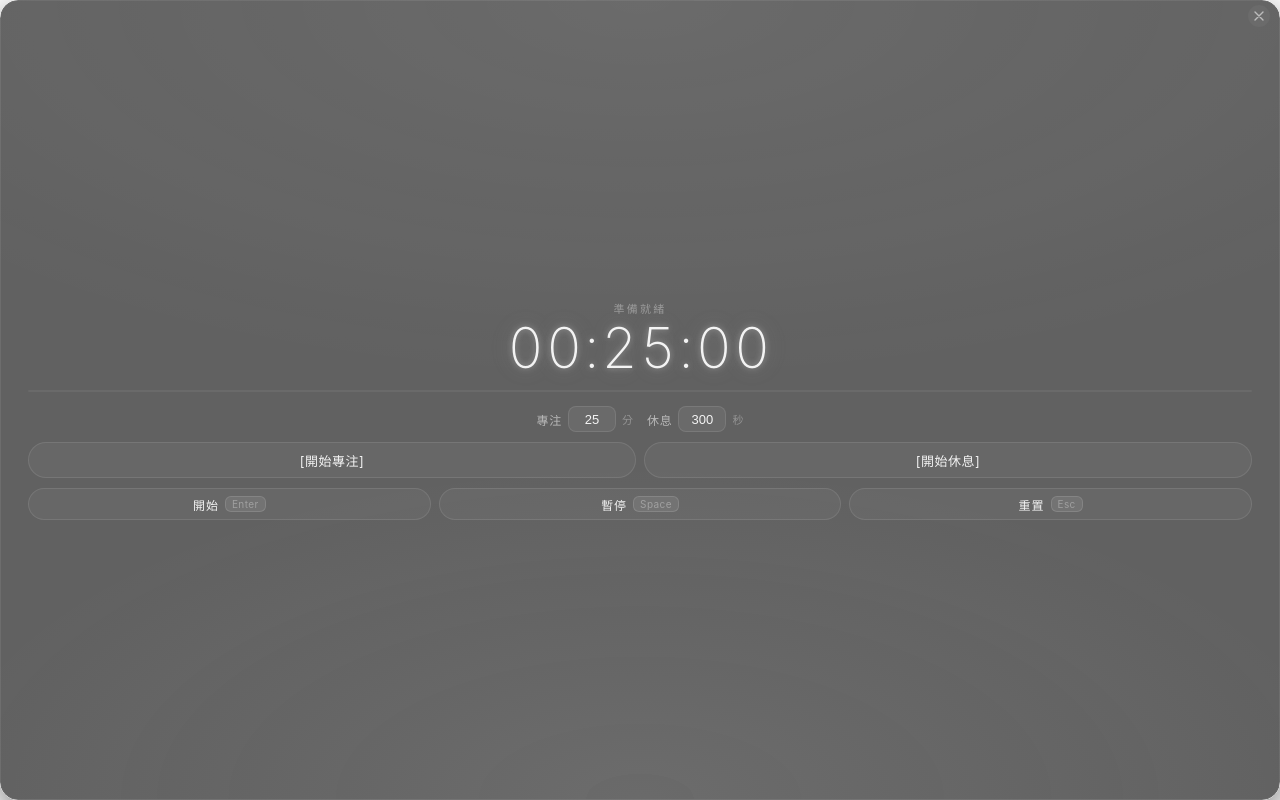
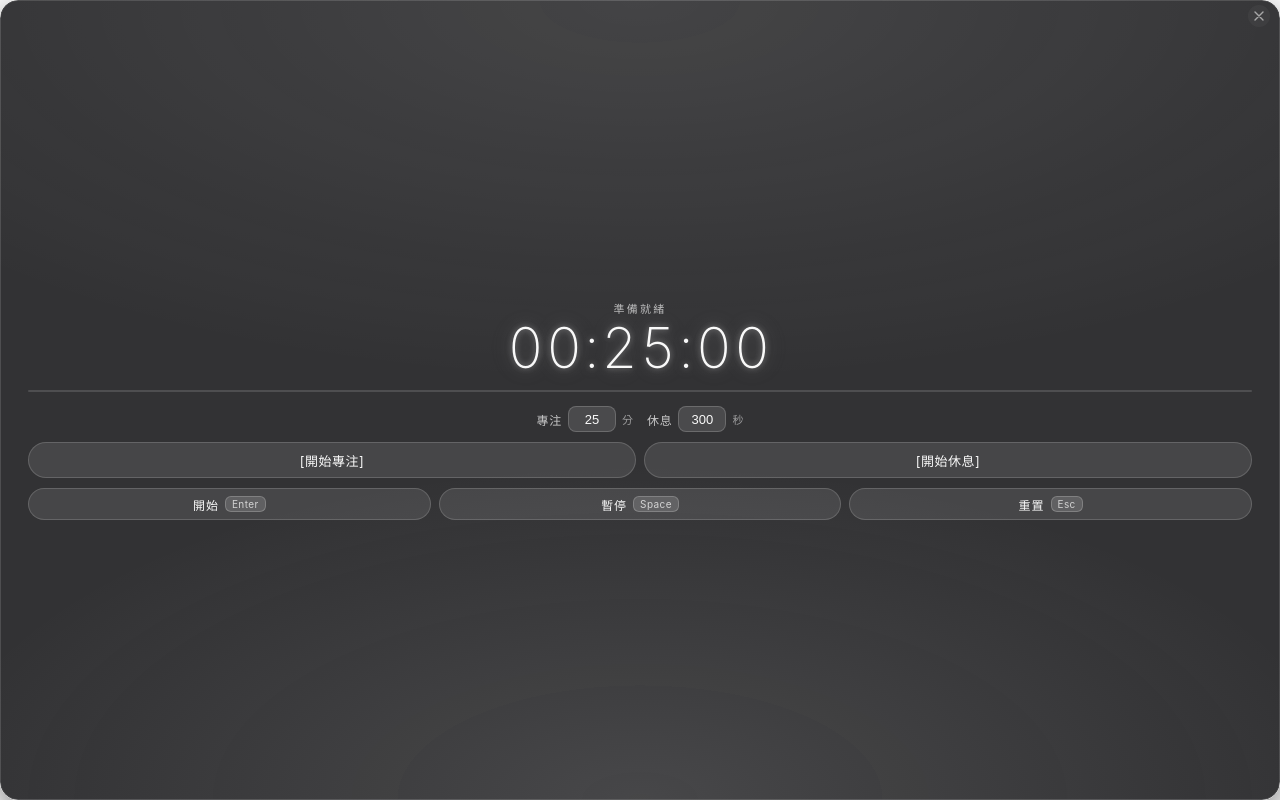
Before and after one commit to chouys00/MitaTime, a React (Vite) app: page / in a window 1280 px wide. Built offline with nearby package versions, Linux system fonts and the light colour scheme.

Commit message:
style(global): 調整主題變數與控制項對比度

```diff
--- a/src/renderer/styles/global.css
+++ b/src/renderer/styles/global.css
@@ -16,13 +16,13 @@
   --mode-accent: var(--color-idle-accent);
 
   /* 文字 */
-  --text-primary: rgba(255, 255, 255, 0.92);
-  --text-muted: rgba(255, 255, 255, 0.55);
-  --text-soft: rgba(255, 255, 255, 0.32);
+  --text-primary: rgba(255, 255, 255, 0.97);
+  --text-muted: rgba(255, 255, 255, 0.72);
+  --text-soft: rgba(255, 255, 255, 0.52);
 
-  /* 玻璃 */
-  --glass-bg: rgba(30, 30, 30, 0.7);
-  --glass-border: rgba(255, 255, 255, 0.08);
+  /* 玻璃（底色不透明一些，字比較清楚） */
+  --glass-bg: rgba(22, 22, 24, 0.88);
+  --glass-border: rgba(255, 255, 255, 0.14);
   --glass-radius: 18px;
 
   font-family:
@@ -81,8 +81,8 @@ body,
   position: absolute;
   inset: 0;
   background: var(--glass-bg);
-  backdrop-filter: blur(18px) saturate(140%);
-  -webkit-backdrop-filter: blur(18px) saturate(140%);
+  backdrop-filter: blur(20px) saturate(140%);
+  -webkit-backdrop-filter: blur(20px) saturate(140%);
   border: 1px solid var(--glass-border);
   border-radius: var(--glass-radius);
   pointer-events: none;
@@ -90,12 +90,12 @@ body,
   background-image:
     radial-gradient(
       120% 80% at 50% 0%,
-      rgba(255, 255, 255, 0.06) 0%,
+      rgba(255, 255, 255, 0.09) 0%,
       transparent 60%
     ),
     radial-gradient(
       80% 60% at 50% 100%,
-      rgb(var(--mode-glow) / 0.08) 0%,
+      rgb(var(--mode-glow) / 0.12) 0%,
       transparent 70%
     );
   transition: background-image 600ms ease;
@@ -180,7 +180,7 @@ body,
   letter-spacing: 0.2em;
   text-transform: uppercase;
   color: var(--text-muted);
-  opacity: 0.65;
+  opacity: 0.92;
   transition: color 400ms ease;
 }
 
@@ -205,7 +205,7 @@ body,
 .progress-bar {
   width: 100%;
   height: 2px;
-  background: rgba(255, 255, 255, 0.06);
+  background: rgba(255, 255, 255, 0.14);
   border-radius: 999px;
   overflow: hidden;
 }
@@ -257,8 +257,8 @@ body,
   font-size: 13px;
   font-variant-numeric: tabular-nums;
   text-align: center;
-  background: rgba(255, 255, 255, 0.06);
-  border: 1px solid rgba(255, 255, 255, 0.1);
+  background: rgba(255, 255, 255, 0.12);
+  border: 1px solid rgba(255, 255, 255, 0.18);
   border-radius: 8px;
   color: var(--text-primary);
   outline: none;
@@ -275,8 +275,8 @@ body,
 }
 
 .setting-input:focus {
-  border-color: rgb(var(--mode-glow) / 0.6);
-  background: rgba(255, 255, 255, 0.1);
+  border-color: rgb(var(--mode-glow) / 0.7);
+  background: rgba(255, 255, 255, 0.16);
 }
 
 .setting-suffix {
@@ -296,9 +296,9 @@ body,
   -webkit-app-region: no-drag;
   height: 32px;
   padding: 0 16px;
-  border: 1px solid rgba(255, 255, 255, 0.1);
+  border: 1px solid rgba(255, 255, 255, 0.16);
   border-radius: 999px;
-  background: rgba(255, 255, 255, 0.04);
+  background: rgba(255, 255, 255, 0.1);
   color: var(--text-primary);
   font-size: 12px;
   letter-spacing: 0.08em;
@@ -312,8 +312,8 @@ body,
 }
 
 .btn:hover {
-  background: rgba(255, 255, 255, 0.1);
-  border-color: rgba(255, 255, 255, 0.2);
+  background: rgba(255, 255, 255, 0.18);
+  border-color: rgba(255, 255, 255, 0.28);
 }
 
 .btn:active {
@@ -321,15 +321,15 @@ body,
 }
 
 .btn-primary {
-  background: rgb(var(--mode-glow) / 0.18);
-  border-color: rgb(var(--mode-glow) / 0.45);
+  background: rgb(var(--mode-glow) / 0.26);
+  border-color: rgb(var(--mode-glow) / 0.55);
   color: var(--mode-accent);
-  box-shadow: 0 0 14px rgb(var(--mode-glow) / 0.25);
+  box-shadow: 0 0 14px rgb(var(--mode-glow) / 0.32);
 }
 
 .btn-primary:hover {
-  background: rgb(var(--mode-glow) / 0.28);
-  border-color: rgb(var(--mode-glow) / 0.7);
+  background: rgb(var(--mode-glow) / 0.36);
+  border-color: rgb(var(--mode-glow) / 0.78);
 }
 
 /* ─── Mode 按鈕（開始專注 / 開始休息） ─────────────── */
@@ -342,10 +342,10 @@ body,
 }
 
 .btn-mode.is-active {
-  background: rgb(var(--mode-glow) / 0.22);
-  border-color: rgb(var(--mode-glow) / 0.6);
+  background: rgb(var(--mode-glow) / 0.32);
+  border-color: rgb(var(--mode-glow) / 0.72);
   color: var(--mode-accent);
-  box-shadow: 0 0 12px rgb(var(--mode-glow) / 0.3);
+  box-shadow: 0 0 12px rgb(var(--mode-glow) / 0.38);
 }
 
 /* ─── 控制按鈕（開始 / 暫停 / 重置） ──────────────── */
@@ -366,8 +366,8 @@ body,
   letter-spacing: 0.04em;
   padding: 1px 6px;
   border-radius: 6px;
-  background: rgba(255, 255, 255, 0.08);
-  border: 1px solid rgba(255, 255, 255, 0.12);
-  color: var(--text-soft);
+  background: rgba(255, 255, 255, 0.14);
+  border: 1px solid rgba(255, 255, 255, 0.2);
+  color: var(--text-muted);
   font-variant-numeric: tabular-nums;
 }
```
